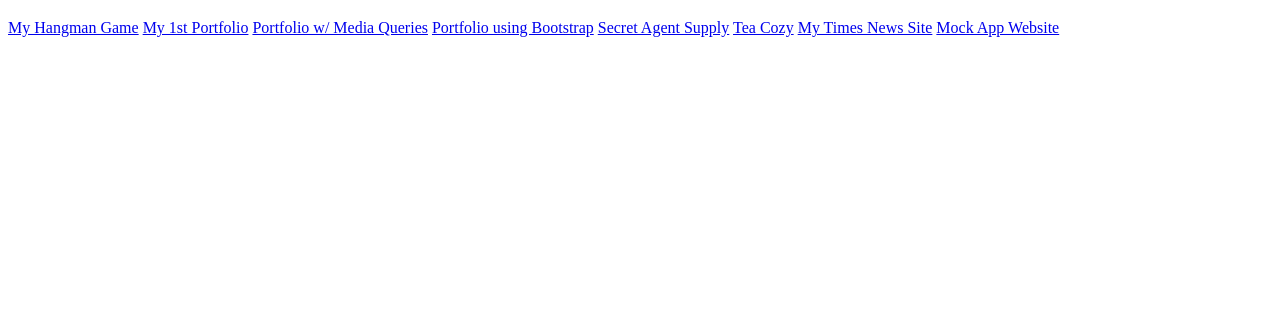
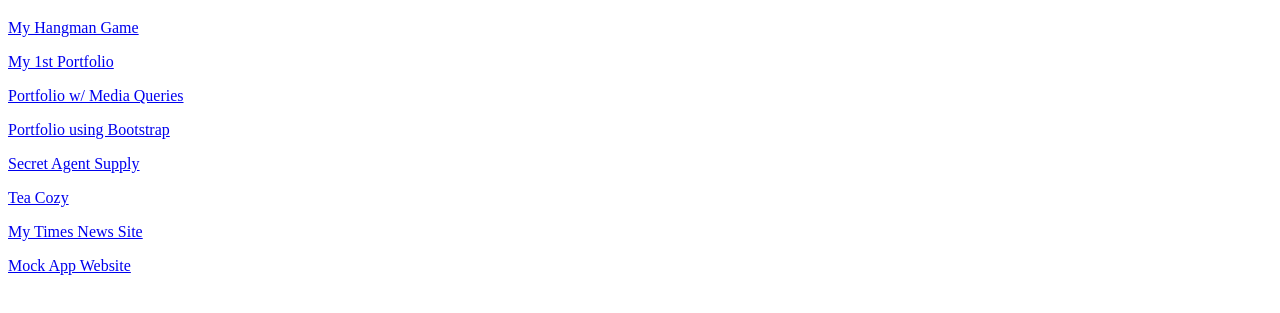
Before and after one commit to stehar14/stehar14.github.io, a plain HTML site: page index.html in a window 1280 px wide. Shown: the part 61-374 px from the top of the page. Drawn offline with Linux system fonts and the light colour scheme.

Commit message:
added links to other github.io pages

```diff
--- a/index.html
+++ b/index.html
@@ -6,13 +6,13 @@
 </head>
 <body>
 <h1>My Websites:</h1>
-<a href="https://stehar14.github.io/Hangman-Game/">My Hangman Game</a>
-<a href="https://stehar14.github.io/Basic-Portfolio">My 1st Portfolio</a>
-<a href="https://stehar14.github.io/Responsive-Portfolio">Portfolio w/ Media Queries</a>
-<a href="https://stehar14.github.io/Bootstrap-Portfolio">Portfolio using Bootstrap</a>
-<a href="https://stehar14.github.io/SecretAgentSupply">Secret Agent Supply</a>
-<a href="https://stehar14.github.io/TeaCozy">Tea Cozy</a>
-<a href="https://stehar14.github.io/times">My Times News Site</a>
-<a href="https://stehar14.github.io/excursion">Mock App Website</a>
+<p><a href="https://stehar14.github.io/Hangman-Game/">My Hangman Game</a></p>
+<p><a href="https://stehar14.github.io/Basic-Portfolio">My 1st Portfolio</a></p>
+<p><a href="https://stehar14.github.io/Responsive-Portfolio">Portfolio w/ Media Queries</a></p>
+<p><a href="https://stehar14.github.io/Bootstrap-Portfolio">Portfolio using Bootstrap</a></p>
+<p><a href="https://stehar14.github.io/SecretAgentSupply">Secret Agent Supply</a></p>
+<p><a href="https://stehar14.github.io/TeaCozy">Tea Cozy</a></p>
+<p><a href="https://stehar14.github.io/times">My Times News Site</a></p>
+<p><a href="https://stehar14.github.io/excursion">Mock App Website</a></p>
 </body>
 </html>
```
